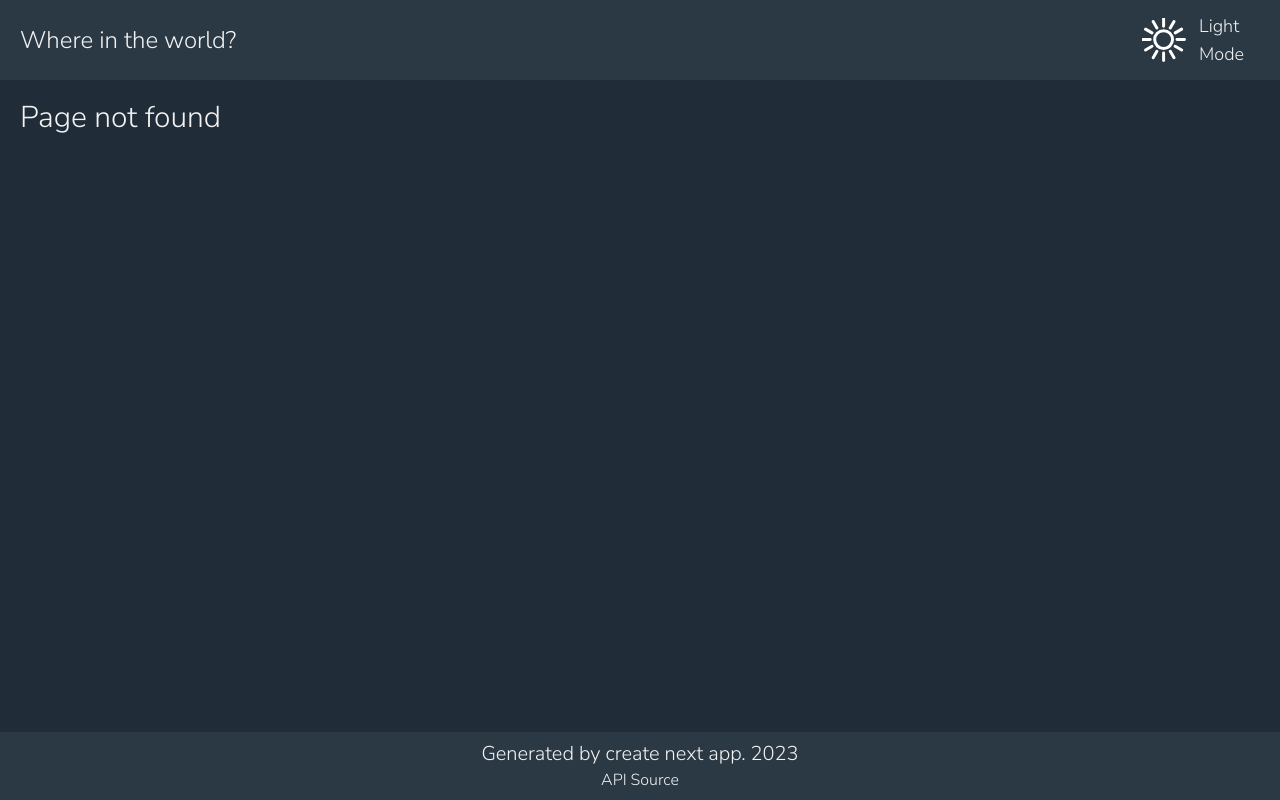
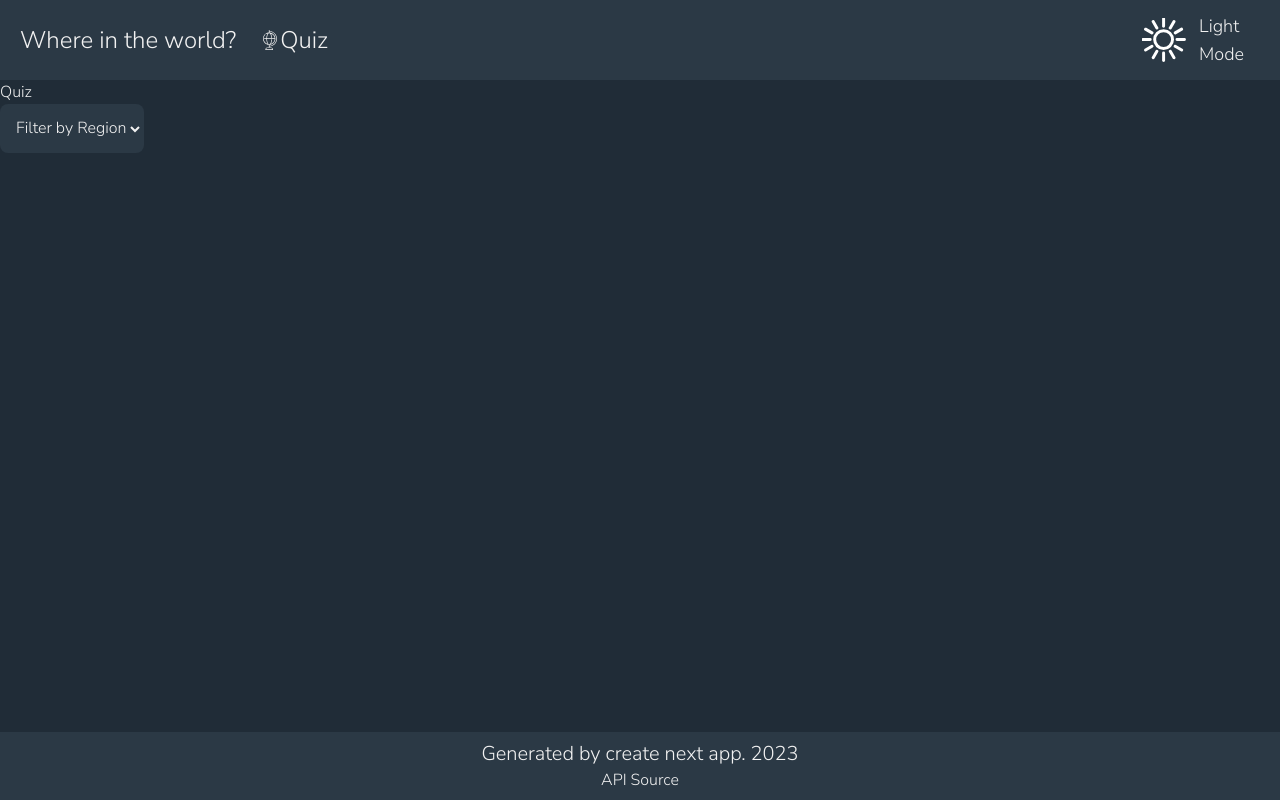
Before and after one commit to Ernian/Countries-API, a Next.js app: page /quiz in a window 1280 px wide. Before the commit this address had no page. Built offline with nearby package versions, Linux system fonts and the light colour scheme.

Commit message:
useColorTheme, mainTag, quizLink, quiz page

```diff
--- a/components/backButton/index.tsx
+++ b/components/backButton/index.tsx
@@ -4,11 +4,11 @@ import { useAppContext } from '../../hooks/useAppContext'
 export default function BackButton() {
   const { back } = useRouter()
   const context = useAppContext()
-  const bgTextClasses = context?.isDark ?
+  const bgTextClasses = context.isDark ?
     'bg-dark-blue text-very-light-gray' :
     'bg-slate-100 text-very-dark-blue-lm'
 
-  const iconColor = context?.isDark ? '#f2f2f2' : '#111517'
+  const iconColor = context.isDark ? '#f2f2f2' : '#111517'
 
   return (
     <button
--- a/components/footer/index.tsx
+++ b/components/footer/index.tsx
@@ -1,15 +1,11 @@
-import { useAppContext } from '../../hooks/useAppContext'
+import { useColorTheme } from '../../hooks/useColorTheme'
 
 export default function Footer() {
-  const context = useAppContext()
   const year = new Date().getFullYear()
-  const bgTextClasses = context.isDark ?
-    'bg-dark-blue text-very-light-gray' :
-    'bg-slate-100 text-very-dark-blue-lm'
 
   return (
     <footer
-      className={`${bgTextClasses} flex flex-col justify-center
+      className={`${useColorTheme()} flex flex-col justify-center
        items-center py-2`}
     >
       <p className='text-base sm:text-xl'>
--- a/components/header/index.tsx
+++ b/components/header/index.tsx
@@ -1,28 +1,28 @@
 import Link from 'next/link'
 import { useAppContext } from '../../hooks/useAppContext'
+import { useColorTheme } from '../../hooks/useColorTheme'
 import { SunIcon, MoonIcon } from '../../public/svg'
+import QuizLink from '../quizLink'
 
 export default function Header() {
   const context = useAppContext()
-  const changeColorTheme = () => context.setIsDark(!context?.isDark)
-  const bgTextClasses = context.isDark ?
-    'bg-dark-blue text-very-light-gray' :
-    'bg-slate-100 text-very-dark-blue-lm'
+  const changeColorTheme = () => context.setIsDark(!context.isDark)
 
   return (
-    <header className={`${bgTextClasses} p-3 sm:pl-5 sm:pr-9`}>
+    <header className={`${useColorTheme()} p-3 sm:pl-5 sm:pr-9`}>
       <div className='flex justify-between items-center max-w-7xl mx-auto'>
-        <div className='text-base sm:text-2xl'>
+        <div className='flex items-center gap-2 sm:gap-6 text-base sm:text-2xl'>
           <Link href='/' className='hover:cursor-pointer'>Where in the world?</Link>
+          <QuizLink />
         </div>
         <div
           className={`text-sm sm:text-lg flex items-center
           hover:cursor-pointer hover:font-semibold`}
           onClick={changeColorTheme}
         >
-          {context?.isDark ? <SunIcon /> : <MoonIcon />}
+          {context.isDark ? <SunIcon /> : <MoonIcon />}
           <span className='inline-block ml-3'>
-            {context?.isDark ? 'Light Mode' : 'Dark Mode'}
+            {context.isDark ? 'Light Mode' : 'Dark Mode'}
           </span>
         </div>
       </div>
--- a/components/layout/index.tsx
+++ b/components/layout/index.tsx
@@ -1,13 +1,14 @@
 import Head from 'next/head'
 
-import { useState, createContext } from 'react'
+import { createContext, ReactNode, useState } from 'react'
 import Header from '../header'
+import MainTag from '../mainTag'
 import Footer from '../footer'
 import { IContext, REGIONS } from '../../types'
 
 export const AppContext = createContext<IContext>({} as IContext)
 
-export default function Layout({ children }: { children: React.ReactNode }) {
+export default function Layout({ children }: { children: ReactNode }) {
   const [isDark, setIsDark] = useState<boolean>(true)
   const [region, setRegion] = useState<REGIONS>(REGIONS.ALL)
   const [searchQuery, setSearchQuery] = useState<string>('')
@@ -30,7 +31,9 @@ export default function Layout({ children }: { children: React.ReactNode }) {
           <link rel="icon" href="/favicon.ico" />
         </Head>
         <Header />
-        {children}
+        <MainTag>
+          {children}
+        </MainTag>
         <Footer />
       </div>
     </AppContext.Provider>
--- /dev/null
+++ b/components/mainTag/index.tsx
@@ -0,0 +1,15 @@
+import { ReactNode } from 'react'
+import { useAppContext } from '../../hooks/useAppContext'
+
+export default function MainTag({ children }: { children: ReactNode }) {
+  const context = useAppContext()
+  const bgTextClasses = context.isDark ?
+    'bg-very-dark-blue-dm text-very-light-gray scrollbar-dm' :
+    'bg-slate-200 text-very-dark-blue-lm scrollbar-lm'
+
+  return (
+    <main className={`${bgTextClasses} grow overflow-y-auto scrollbar`}>
+      {children}
+    </main>
+  )
+}
--- /dev/null
+++ b/components/quizLink/index.tsx
@@ -0,0 +1,37 @@
+import Link from 'next/link'
+import { useAppContext } from '../../hooks/useAppContext'
+
+export default function QuizLink() {
+	const context = useAppContext()
+	const color = context.isDark ? '#f2f2f2' : '#111517'
+
+	return (
+		<Link href='/quiz' className='flex items-center'>
+			<svg fill={color} height="20px" width="20px" version="1.1" id="Layer_1" xmlns="http://www.w3.org/2000/svg" xmlnsXlink="http://www.w3.org/1999/xlink" viewBox="0 0 512.001 512.001" xmlSpace="preserve" >
+				<g>
+					<g>
+						<path d="M434.667,222.142c0-107.022-84.794-194.597-190.724-199.108V8.579c0-4.738-3.841-8.579-8.579-8.579
+			c-4.738,0-8.579,3.841-8.579,8.579v55.786c-28.588,1.532-56.013,10.681-79.782,26.739c-3.926,2.653-4.959,7.986-2.306,11.913
+			c2.654,3.926,7.987,4.958,11.913,2.306c12.364-8.353,25.845-14.593,39.991-18.632c-5.547,7.185-10.639,15.997-15.149,26.345
+			c-11.869,27.236-18.77,62.663-19.678,100.529h-47.611c-4.738,0-8.579,3.841-8.579,8.579s3.841,8.579,8.579,8.579h47.611
+			c0.908,37.866,7.809,73.293,19.678,100.529c4.508,10.345,9.6,19.156,15.145,26.341c-58.885-16.88-102.104-71.211-102.104-135.449
+			c0-37.802,14.77-73.295,41.587-99.94c3.361-3.339,3.379-8.771,0.039-12.132c-3.34-3.361-8.771-3.379-12.132-0.039
+			c-30.084,29.89-46.653,69.706-46.653,112.112c0,84.262,66.288,153.327,149.452,157.799v58.616h-24.934
+			c-35.765,0-64.862,29.097-64.862,64.862c0,4.738,3.841,8.579,8.579,8.579h179.592c4.739,0,8.579-3.841,8.579-8.579
+			c0-35.765-29.097-64.862-64.862-64.862h-24.933v-17.308C349.875,416.74,434.667,329.164,434.667,222.142z M197.181,119.89
+			c10.695-24.546,24.614-38.623,38.187-38.623c12.314,0,24.778,11.363,35.095,31.996c11.23,22.458,18.611,53.566,20.781,87.592
+			c0.302,4.73,4.386,8.321,9.108,8.015c4.729-0.302,8.317-4.38,8.015-9.108c-2.312-36.264-10.324-69.708-22.558-94.172
+			c-3.596-7.192-7.522-13.505-11.71-18.906c56.265,16.111,98.225,66.412,101.877,126.881H178.939
+			C179.828,178.043,186.219,145.044,197.181,119.89z M197.181,324.396c-10.962-25.155-17.353-58.153-18.243-93.675h197.036
+			c-3.649,60.434-45.563,110.712-101.778,126.854c17.82-22.993,30.448-61.997,33.953-109.867c0.345-4.725-3.205-8.837-7.931-9.182
+			c-4.728-0.349-8.838,3.205-9.182,7.931c-4.786,65.362-29.238,116.563-55.67,116.563
+			C221.795,363.02,207.876,348.942,197.181,324.396z M268.877,455.717c23.377,0,42.879,16.901,46.932,39.125H154.921
+			c4.052-22.224,23.555-39.125,46.931-39.125H268.877z M243.943,404.08v-24.137c83.168-4.469,149.459-73.536,149.459-157.8
+			c0-84.263-66.29-153.33-149.459-157.799V40.205c96.468,4.497,173.566,84.378,173.566,181.938S340.41,399.585,243.943,404.08z"/>
+					</g>
+				</g>
+			</svg>
+			<span className='hidden sm:block'>Quiz</span>
+		</Link>
+	)
+}
--- a/components/searchIcon/index.tsx
+++ b/components/searchIcon/index.tsx
@@ -1,4 +1,9 @@
-export default function SearchIcon({ color }: { color: string }) {
+import { useAppContext } from '../../hooks/useAppContext'
+
+export default function SearchIcon() {
+  const context = useAppContext()
+  const color = context.isDark ? '#f2f2f2' : '#111517'
+
   return <svg xmlns="http://www.w3.org/2000/svg" id="Outline" viewBox="0 0 24 24" width="18" height="18"
     stroke={color} fill={color} ><path d="M23.707,22.293l-5.969-5.969a10.016,10.016,0,1,0-1.414,1.414l5.969,5.969a1,1,0,0,0,1.414-1.414ZM10,18a8,8,0,1,1,8-8A8.009,8.009,0,0,1,10,18Z" /></svg>
 }
--- a/components/searchPanel/index.tsx
+++ b/components/searchPanel/index.tsx
@@ -1,18 +1,12 @@
 import { ChangeEvent } from 'react'
 import { useAppContext } from '../../hooks/useAppContext'
+import { useColorTheme } from '../../hooks/useColorTheme'
+import SelectRegion from '../selectRegion'
 import SearchIcon from '../searchIcon'
-import { REGIONS } from '../../types'
 
 export default function SearchPanel() {
   const context = useAppContext()
-  const bgTextClasses = context.isDark ?
-    'bg-dark-blue text-very-light-gray' :
-    'bg-slate-100 text-very-dark-blue-lm'
-
-  const onChangeRegion = (event: ChangeEvent<HTMLSelectElement>) => {
-    context.setRegion(event.target.value as REGIONS)
-    event.target.blur()
-  }
+  const bgTextClasses = useColorTheme()
 
   const onChangeSearchQuery = (event: ChangeEvent<HTMLInputElement>) => {
     context.setSearchQuery(event.target.value)
@@ -28,27 +22,12 @@ export default function SearchPanel() {
             type='search'
             className={`${bgTextClasses} outline-none inline-block w-11/12 md:w-11/12`}
             placeholder='Search for a country'
-            value={context?.searchQuery}
+            value={context.searchQuery}
             onChange={onChangeSearchQuery}
           />
-          <SearchIcon color={context?.isDark ? '#f2f2f2' : '#111517'} />
+          <SearchIcon />
         </div>
-        <div className={`${bgTextClasses} mt-4 md:mt-0 w-36 p-2 md:p-3
-         rounded-md md:rounded-lg `}>
-          <select
-            name='regions'
-            value={context?.region}
-            className={`${bgTextClasses} outline-none`}
-            onChange={onChangeRegion}
-          >
-            <option value={REGIONS.ALL}>Filter by Region</option>
-            <option value={REGIONS.AFR}>Africa</option>
-            <option value={REGIONS.AMR}>America</option>
-            <option value={REGIONS.ASI}>Asia</option>
-            <option value={REGIONS.EUR}>Europe</option>
-            <option value={REGIONS.OCE}>Oceania</option>
-          </select>
-        </div>
+        <SelectRegion bgTextClasses={bgTextClasses} />
       </div>
     </div>
   )
--- /dev/null
+++ b/components/selectRegion/index.tsx
@@ -0,0 +1,30 @@
+import { ChangeEvent } from 'react'
+import { useAppContext } from '../../hooks/useAppContext'
+import { REGIONS } from '../../types'
+
+export default function SelectRegion({ bgTextClasses }: { bgTextClasses: string }) {
+  const context = useAppContext()
+  const onChangeRegion = (event: ChangeEvent<HTMLSelectElement>) => {
+    context.setRegion(event.target.value as REGIONS)
+    event.target.blur()
+  }
+
+  return (
+    <div className={`${bgTextClasses} mt-4 md:mt-0 w-36 p-2 md:p-3
+  rounded-md md:rounded-lg `}>
+      <select
+        name='regions'
+        value={context.region}
+        className={`${bgTextClasses} outline-none`}
+        onChange={onChangeRegion}
+      >
+        <option value={REGIONS.ALL}>Filter by Region</option>
+        <option value={REGIONS.AFR}>Africa</option>
+        <option value={REGIONS.AMR}>America</option>
+        <option value={REGIONS.ASI}>Asia</option>
+        <option value={REGIONS.EUR}>Europe</option>
+        <option value={REGIONS.OCE}>Oceania</option>
+      </select>
+    </div>
+  )
+}
--- /dev/null
+++ b/hooks/useColorTheme.ts
@@ -0,0 +1,9 @@
+import { useAppContext } from './useAppContext';
+
+export function useColorTheme() {
+  const context = useAppContext()
+
+  return context.isDark ?
+    'bg-dark-blue text-very-light-gray' :
+    'bg-slate-100 text-very-dark-blue-lm'
+}
--- a/pages/index.tsx
+++ b/pages/index.tsx
@@ -5,10 +5,6 @@ import { ICountryInfo, REGIONS } from '../types'
 
 export default function Home({ countries }: { countries: ICountryInfo[] }) {
   const context = useAppContext()
-  const bgTextClasses = context.isDark ?
-    'bg-very-dark-blue-dm text-very-light-gray scrollbar-dm' :
-    'bg-slate-200 text-very-dark-blue-lm scrollbar-lm'
-
   const searchQuery = context.searchQuery || ''
 
   const countryCardList = countries.reduce((countryList, country) => {
@@ -16,16 +12,16 @@ export default function Home({ countries }: { countries: ICountryInfo[] }) {
     if (searchQuery) {
       const searchFlag = country.name?.official.toLowerCase().includes(searchQuery.toLowerCase())
       if (searchFlag && filterFlag) {
-        countryList.push(<CountryCard country={country} key={country.name?.official} />)
+        countryList.push(<CountryCard country={country} key={country.ccn3} />)
       }
     } else if (filterFlag) {
-      countryList.push(<CountryCard country={country} key={country.name?.official} />)
+      countryList.push(<CountryCard country={country} key={country.ccn3} />)
     }
     return countryList
   }, [] as JSX.Element[])
 
   return (
-    <main className={`${bgTextClasses} grow overflow-y-auto scrollbar`}>
+    <>
       <SearchPanel />
       <section className='flex flex-wrap justify-center max-w-7xl mx-auto'>
         {countryCardList}
@@ -35,7 +31,7 @@ export default function Home({ countries }: { countries: ICountryInfo[] }) {
                         translate-x-[-50%] translate-y-[-50%]`}>
           Country not found
         </h1>}
-    </main>
+    </>
   )
 }
 
--- /dev/null
+++ b/pages/quiz.tsx
@@ -0,0 +1,25 @@
+import { useEffect, useState } from 'react'
+import { useAppContext } from '../hooks/useAppContext'
+import { useColorTheme } from '../hooks/useColorTheme'
+import SelectRegion from '../components/selectRegion'
+
+export default function Quiz() {
+  const context = useAppContext()
+  const bgTextClasses = useColorTheme()
+
+  useEffect(() => {
+    const fetchCountries = async () => {
+      fetch('')
+    }
+  }, [context.region])
+
+
+  return (
+    <>
+      <h1>Quiz</h1>
+      <div>
+        <SelectRegion bgTextClasses={bgTextClasses} />
+      </div>
+    </>
+  )
+}
```
Also changed, not shown: public/svg/earth-globe-world-svgrepo-com.svg (deleted).
